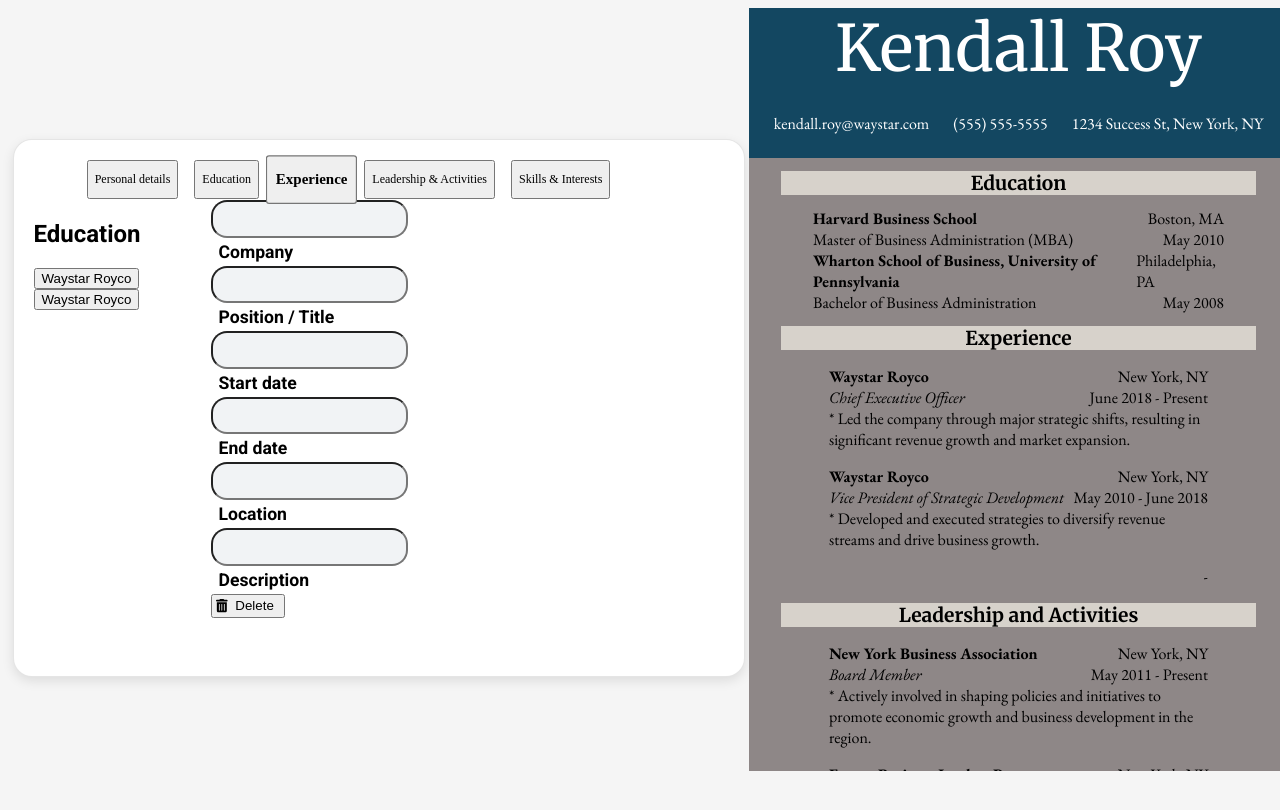
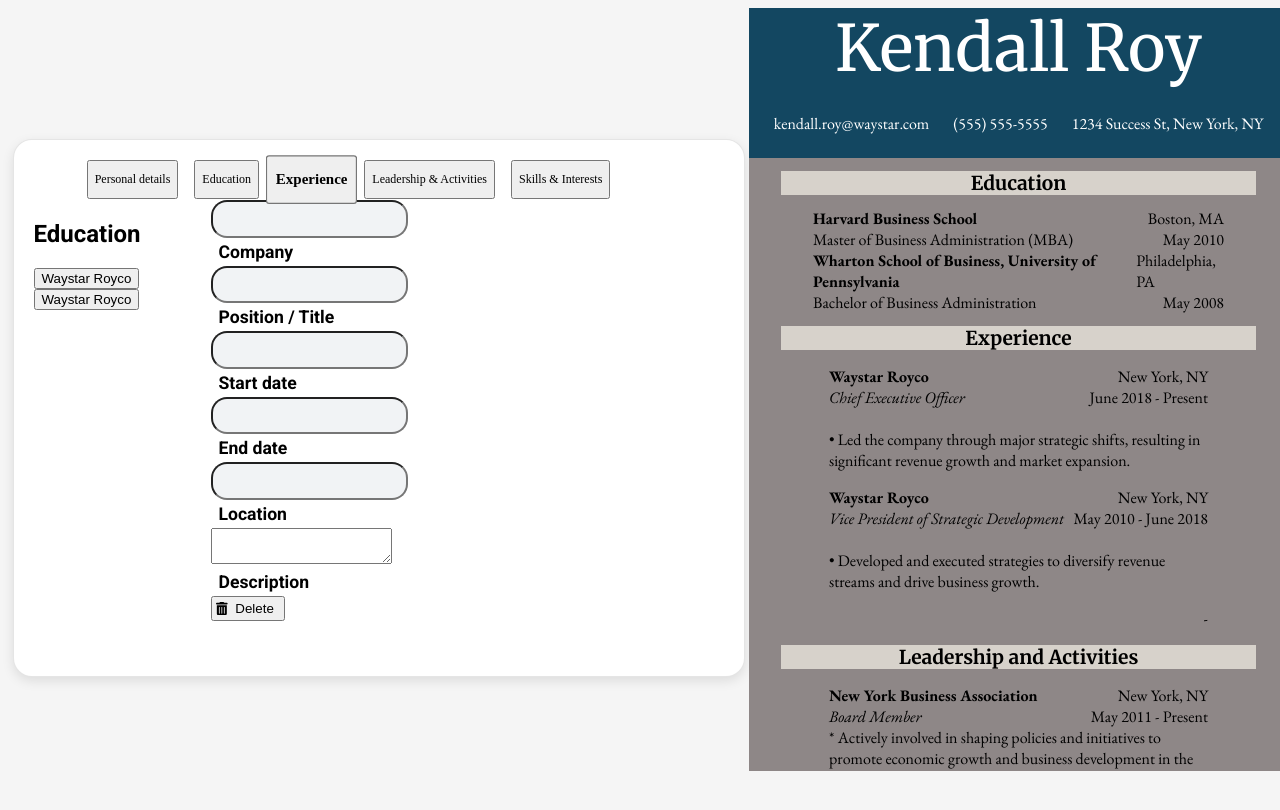
Before and after one commit to akcode2/Resume-Builder, a React (Vite) app: page / in a window 1280 px wide. Both pictures are taken after a click on the button "Experience". Shown: the top 810 px of the page. Built offline with nearby package versions, Linux system fonts and the light colour scheme.

Commit message:
Install uuid from npm and replace keys in Preview with uuids

```diff
--- a/package.json
+++ b/package.json
@@ -11,7 +11,8 @@
   },
   "dependencies": {
     "react": "^18.2.0",
-    "react-dom": "^18.2.0"
+    "react-dom": "^18.2.0",
+    "uuid": "^9.0.1"
   },
   "devDependencies": {
     "@types/react": "^18.2.15",
--- a/src/App.jsx
+++ b/src/App.jsx
@@ -160,6 +160,7 @@
         break;
     }
     setResume(updatedResume);
+    console.log(resume);
   };
 
   const deleteEntry = (category, index) => {
--- a/src/components/Form.jsx
+++ b/src/components/Form.jsx
@@ -7,7 +7,6 @@
   handleInput,
   category,
   deleteEntry,
-  setIndexToShow,
   activeIndex = { activeIndex },
   setActiveIndex = { setActiveIndex },
 }) {
@@ -103,8 +102,8 @@
       deleteEntry(category, index);
       setActiveIndex({
         ...activeIndex,
-        [category]: index - 1
-      })
+        [category]: index - 1,
+      });
     }
   };
 
@@ -128,6 +127,48 @@
   }
 
   const generateFormInputs = (category, index) => {
+    if (category === "experience" || category === "activities") {
+      // Create text inputs for all fields except "description"
+      // which will be a textbox
+      return (
+        <>
+          {formLabels
+            .filter((label) => label !== "Description")
+            .map((label, i) => (
+              <div key={formLabels[i]}>
+                <input
+                  name={formFields[i]}
+                  type="text"
+                  value={resume[category][index][formFields[i]]}
+                  onChange={(e) => {
+                    setActiveIndex({
+                      ...activeIndex,
+                      [category]: index,
+                    });
+                    handleInput(e.target.name, e.target.value, category, index);
+                  }}
+                />
+                <label>{label}</label>
+              </div>
+            ))}
+          <div key={"Description"}>
+            <textarea
+              name="description"
+              type="textarea"
+              value={resume[category][index]["description"]}
+              onChange={(e) => {
+                setActiveIndex({
+                  ...activeIndex,
+                  [category]: index,
+                });
+                handleInput(e.target.name, e.target.value, category, index);
+              }}
+            />
+            <label>Description</label>
+          </div>
+        </>
+      );
+    } else {
       return formLabels.map((label, i) => (
         <div key={formLabels[i]}>
           <input
@@ -145,6 +186,7 @@
           <label>{label}</label>
         </div>
       ));
+    }
   };
 
   const addPlaceholderPrimaryKey = () => {};
--- a/src/components/Preview.jsx
+++ b/src/components/Preview.jsx
@@ -1,4 +1,26 @@
+import { v4 as uuidv4 } from "uuid";
 import "../styles/Preview.css";
+
+const handleDescription = (description) => {
+  // Replace asterisks with bullets
+  description = description.replaceAll("*", "•");
+  // Separate the string into spans, parsing "/n/" as a new line
+  const substrings = description.split("\n");
+
+  return (
+    <>
+      {substrings.map((substring, index) => (
+        <>
+          <span key={uuidv4()}>
+            {substring}
+            {index < substrings.length - 1 && <br />}{" "}
+            {/* Add <br /> except for the last span */}
+          </span>
+        </>
+      ))}
+    </>
+  );
+};
 
 function Preview({ resume }) {
   return (
@@ -21,7 +43,7 @@
           </div>
           <div>
             {resume["education"].map((item) => (
-              <div key={Math.random()} className="eduItem">
+              <div key={uuidv4()} className="eduItem">
                 <div className="schoolAndLocation">
                   <div className="school">{item.school}</div>
                   <div className="location">{item.location}</div>
@@ -43,7 +65,7 @@
           </div>
           <div>
             {resume["experience"].map((item) => (
-              <div key={Math.random()} className="expItem">
+              <div key={uuidv4()} className="expItem">
                 <div className="companyAndLocation">
                   <div className="company">{item.company}</div>
                   <div className="location">{item.location}</div>
@@ -56,7 +78,9 @@
                     <span className="endDate">{item.endDate}</span>
                   </div>
                 </div>
-                <div className="description">{item.description}</div>
+                <div className="description">
+                  {handleDescription(item.description)}
+                </div>
               </div>
             ))}
           </div>
@@ -68,7 +92,7 @@
           </div>
           <div>
             {resume["activities"].map((item) => (
-              <div key={Math.random()} className="activitiesItem">
+              <div key={uuidv4()} className="activitiesItem">
                 <div className="companyAndLocation">
                   <div className="company">{item.organization}</div>
                   <div className="location">{item.location}</div>
```
Also changed, not shown: src/planning.txt, src/styles/FormControls.css (line endings or trailing spaces), 1 other file (tests, documents, lock files or other folders). Lines whose indentation alone changed are shown as unchanged.
